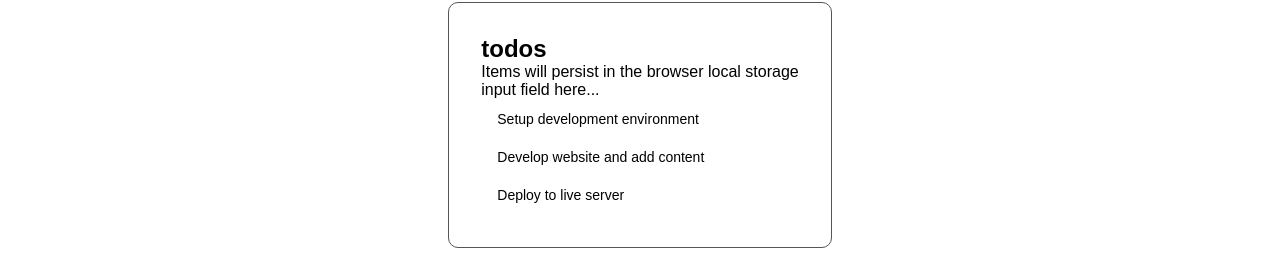
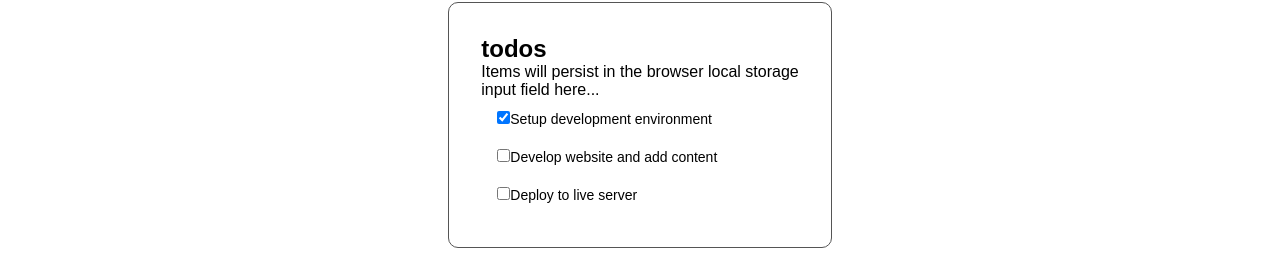
Before and after one commit to dennis-every/react-vite-todos, a React app: page / in a window 1280 px wide. Shown: the part 275-540 px from the top of the page. Built offline with nearby package versions, Linux system fonts and the light colour scheme; the HTML template or start-up script is replaced by a standard one.

Commit message:
Pass updated function down to child, add changeHandler on child to setState

```diff
--- a/src/components/TodoItem.jsx
+++ b/src/components/TodoItem.jsx
@@ -1,17 +1,48 @@
 import PropTypes from 'prop-types';
 
 const TodoItem = (props) => {
-  const { itemProp } = props;
+  const { itemProp, setTodos } = props;
 
   TodoItem.propTypes = {
-    itemProp: PropTypes.string,
+    itemProp: PropTypes.shape({
+      id: PropTypes.number.isRequired,
+      title: PropTypes.string.isRequired,
+      completed: PropTypes.bool.isRequired,
+    }),
+    setTodos: PropTypes.func,
   };
 
   TodoItem.defaultProps = {
-    itemProp: '',
+    itemProp: {
+      id: 0,
+      title: '',
+      completed: false,
+    },
+    setTodos: () => {},
   };
 
-  return <li key={itemProp.id}>{itemProp.title}</li>;
+  const handleChange = (id) => {
+    setTodos((prevState) => prevState.map((todo) => {
+      if (todo.id === id) {
+        return {
+          ...todo,
+          completed: !todo.completed,
+        };
+      }
+      return todo;
+    }));
+  };
+
+  return (
+    <li key={itemProp.id}>
+      <input
+        type="checkbox"
+        checked={itemProp.completed}
+        onChange={() => handleChange(itemProp.id)}
+      />
+      {itemProp.title}
+    </li>
+  );
 };
 
 export default TodoItem;
--- a/src/components/TodosList.jsx
+++ b/src/components/TodosList.jsx
@@ -5,22 +5,29 @@ const TodosList = (props) => {
   TodosList.propTypes = {
     todosProps: PropTypes.arrayOf(
       PropTypes.shape({
-        id: PropTypes.string.isRequired,
+        id: PropTypes.number.isRequired,
         title: PropTypes.string.isRequired,
+        completed: PropTypes.bool,
       }),
     ),
+    setTodos: PropTypes.func,
   };
 
   TodosList.defaultProps = {
     todosProps: [],
+    setTodos: () => {},
   };
 
-  const { todosProps } = props;
+  const { todosProps, setTodos } = props;
 
   return (
     <ul>
       {todosProps.map((todo) => (
-        <TodoItem key={todo.id} itemProp={todo} />
+        <TodoItem
+          key={todo.id}
+          itemProp={todo}
+          setTodos={setTodos}
+        />
       ))}
     </ul>
   );
--- a/src/components/TodosLogic.jsx
+++ b/src/components/TodosLogic.jsx
@@ -1,8 +1,10 @@
+import { useState } from 'react';
+
 import InputTodo from './InputTodo';
 import TodosList from './TodosList';
 
 const TodosLogic = () => {
-  const todos = [
+  const [todos, setTodos] = useState([
     {
       id: 1,
       title: 'Setup development environment',
@@ -18,11 +20,12 @@ const TodosLogic = () => {
       title: 'Deploy to live server',
       completed: false,
     },
-  ];
+  ]);
+
   return (
     <div>
       <InputTodo />
-      <TodosList todosProps={todos} />
+      <TodosList todosProps={todos} setTodos={setTodos} />
     </div>
   );
 };
```
